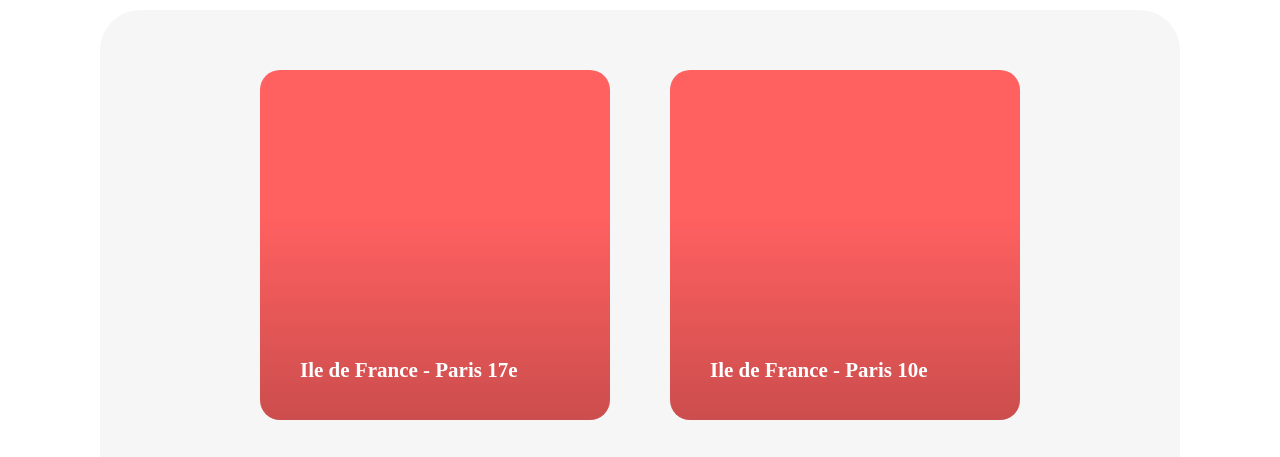
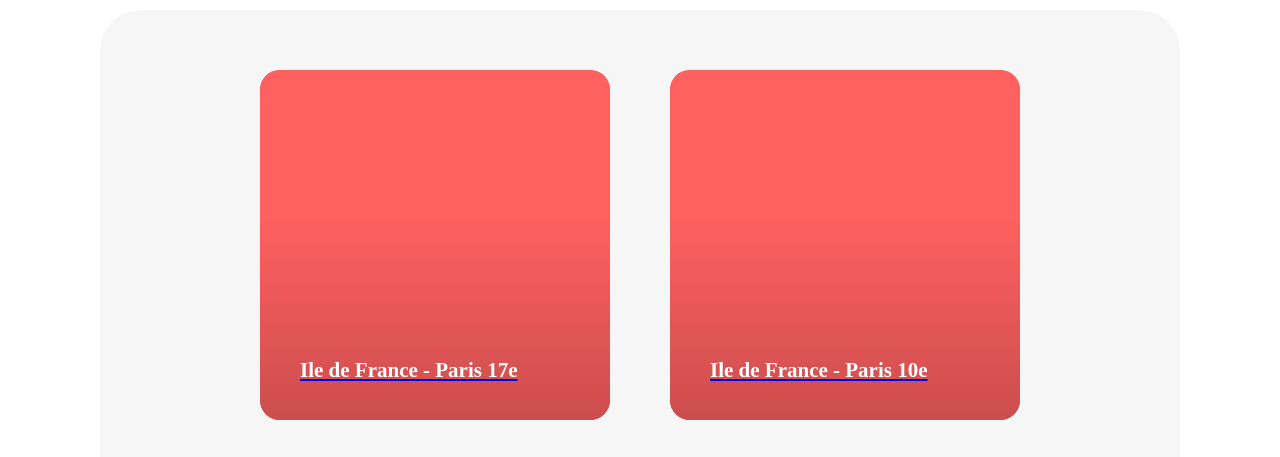
Before and after one commit to Lexandeer/Kasa, a React (Create React App) app: page / in a window 1280 px wide. Shown: the part 495-952 px from the top of the page. Built offline with nearby package versions, Linux system fonts and the light colour scheme.

Commit message:
Gestion
Gestion du link des Cards pour passer de Home aux Fiches-logements.

```diff
--- a/src/Pages/Fiche-Logement/index.jsx
+++ b/src/Pages/Fiche-Logement/index.jsx
@@ -3,10 +3,16 @@ import { useEffect, useState } from 'react';
 import './index.scss';
 import PropTypes from 'prop-types';
 import { logementPropTypes } from '../../Utils/prop-types';
+import { useParams } from 'react-router-dom';
 //import DropDownOpen from '../../Components/Dropdown-open';
 
 function Carrousel({ logement }) {
   const [index, setIndex] = useState(0);
+
+  if (!logement || !logement.pictures) {
+    // Affiche un message de chargement si logement ou pictures est null
+    return <div>Chargement...</div>;
+  }
 
   const handleNext = () => {
     //Je me sert ici de %(modulo) pour boucler l'index et m'assurer que l'index reste entre 0 et n-1
@@ -53,32 +59,37 @@ function Carrousel({ logement }) {
 }
 
 Carrousel.propTypes = {
-  logements: PropTypes.shape(logementPropTypes).isRequired,
+  logement: PropTypes.shape(logementPropTypes).isRequired,
 };
 
 function FicheLogement() {
-  const [logements, setLogements] = useState([]);
+  // Récupère l'ID du logement à partir de l'URL
+  const { id } = useParams();
+  const [logement, setLogement] = useState(null);
 
   useEffect(() => {
     async function fetchData() {
       try {
-        // Vérifiez que ce chemin est correct
+        // Récupère les données du fichier logements.json
         const response = await fetch('/logements.json');
         const data = await response.json();
-        console.log('Données récupérées:', data); // Debug: log des données récupérées
-        setLogements(data);
+        // Trouve le logement correspondant à l'ID dans les données
+        //(item) correspond au logement, on cherche à retrouver le logement qui à le même ID que dans l'URL
+        const foundLogement = data.find((item) => item.id === id);
+        // Met à jour l'état avec le logement trouvé
+        setLogement(foundLogement);
       } catch (error) {
         console.error('Erreur lors de la récupération des données:', error);
       }
     }
 
     fetchData();
-  }, []);
+  }, [id]);
 
   return (
     <div>
       <main>
-        <Carrousel logements={logements} />
+        <Carrousel logement={logement} />
       </main>
     </div>
   );
--- a/src/Pages/Home/index.jsx
+++ b/src/Pages/Home/index.jsx
@@ -1,6 +1,7 @@
 import React from 'react';
 import { useEffect, useState } from 'react';
 import './index.scss';
+import { Link } from 'react-router-dom';
 import PropTypes from 'prop-types';
 import { logementPropTypes } from '../../Utils/prop-types';
 import bannerImage from '../../Utils/assets/image-banner-backGround.png';
@@ -22,11 +23,13 @@ Banner.propTypes = {
 
 function Card({ logement }) {
   return (
-    <article className="card">
-      <div className="card-content">
-        <h2>{logement.location}</h2>
-      </div>
-    </article>
+    <Link to={`/logement/${logement.id}`} className="card">
+      <article className="card">
+        <div className="card-content">
+          <h2>{logement.location}</h2>
+        </div>
+      </article>
+    </Link>
   );
 }
 
```
